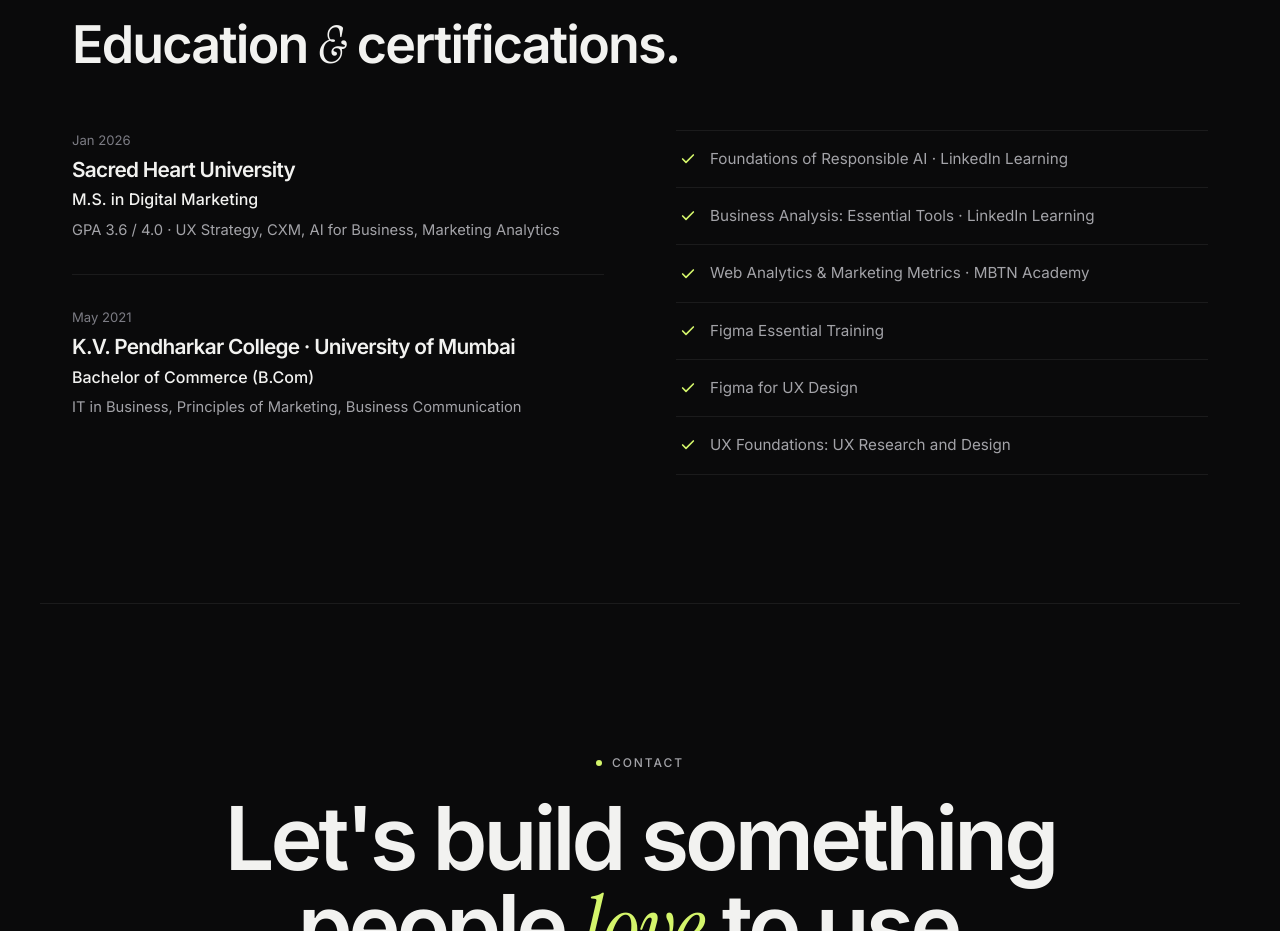
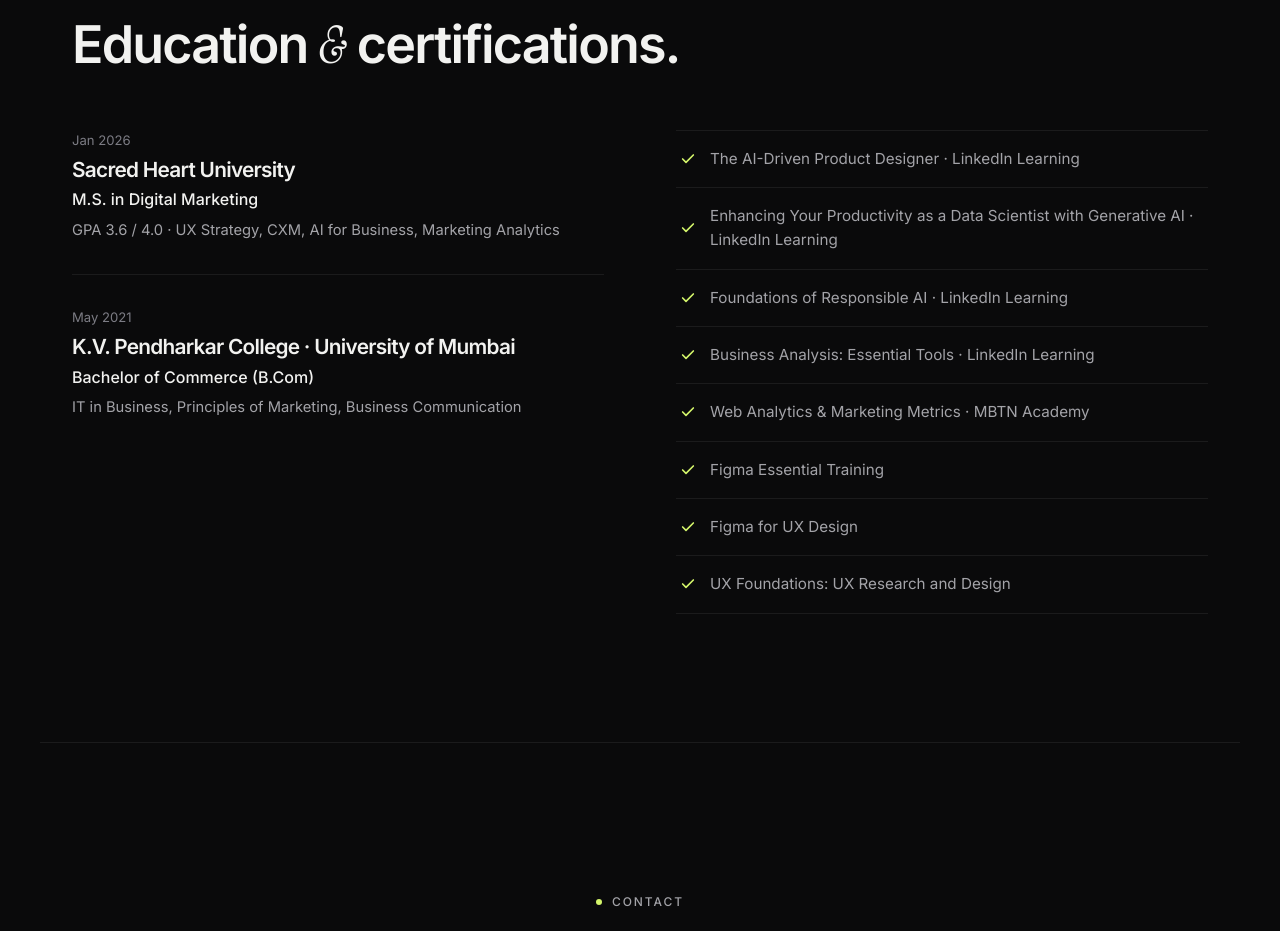
Before and after one commit to hritikgujar10/Portfolio, a React (Vite) app: page / in a window 1280 px wide. Shown: the part 8460-9391 px from the top of the page. Built offline with nearby package versions, Linux system fonts and the light colour scheme.

Commit message:
Add two new LinkedIn Learning certifications
- The AI-Driven Product Designer
- Enhancing Your Productivity as a Data Scientist with Generative AI

```diff
--- a/src/data/content.js
+++ b/src/data/content.js
@@ -209,6 +209,8 @@ export const education = [
 ]
 
 export const certifications = [
+  'The AI-Driven Product Designer · LinkedIn Learning',
+  'Enhancing Your Productivity as a Data Scientist with Generative AI · LinkedIn Learning',
   'Foundations of Responsible AI · LinkedIn Learning',
   'Business Analysis: Essential Tools · LinkedIn Learning',
   'Web Analytics & Marketing Metrics · MBTN Academy',
```
